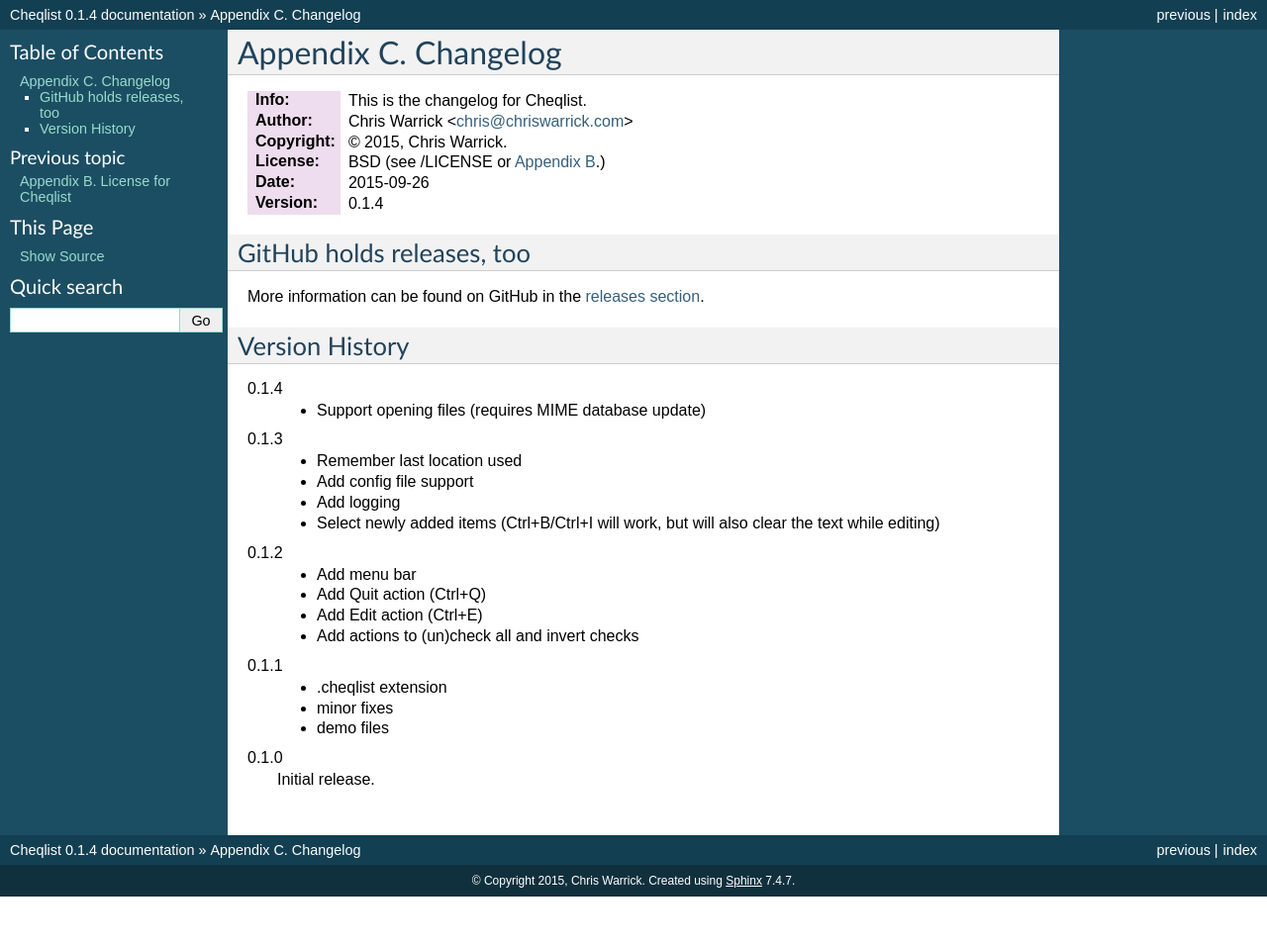
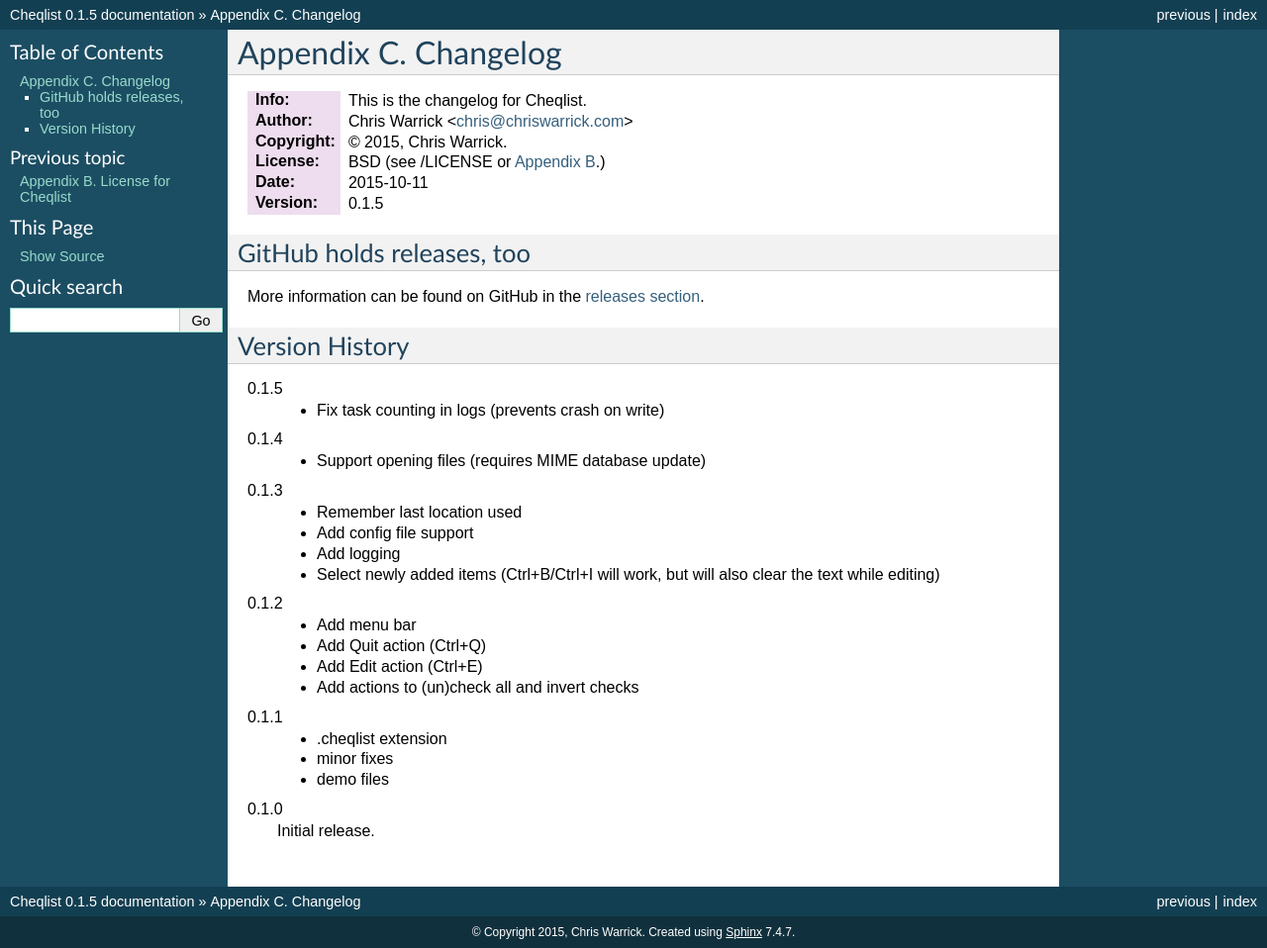
Before and after one commit to Kwpolska/cheqlist, a Sphinx documentation site: the page built from docs/CHANGELOG.rst, in a window 1280 px wide. Shown: the whole page at 99% size. Built offline with Sphinx 7.4.7, drawn with Linux system fonts in a browser that asks for light colours; before the commit the page ends 906 px from its top, so only the background shows below that.

Commit message:
v0.1.5: fix task counting in logs
Signed-off-by: Chris Warrick <kwpolska@gmail.com>

```diff
--- a/CONTRIBUTING.rst
+++ b/CONTRIBUTING.rst
@@ -5,8 +5,8 @@
 :Author: Chris Warrick <chris@chriswarrick.com>
 :Copyright: © 2015, Chris Warrick.
 :License: BSD (see /LICENSE or :doc:`Appendix B <LICENSE>`.)
-:Date: 2015-09-26
-:Version: 0.1.4
+:Date: 2015-10-11
+:Version: 0.1.5
 
 .. index:: contributing
 
--- a/README.rst
+++ b/README.rst
@@ -4,8 +4,8 @@
 :Info: This is the README file for Cheqlist.
 :Author: Chris Warrick <chris@chriswarrick.com>
 :Copyright: © 2015, Chris Warrick.
-:Date: 2015-09-26
-:Version: 0.1.4
+:Date: 2015-10-11
+:Version: 0.1.5
 
 PURPOSE
 -------
--- a/cheqlist/__init__.py
+++ b/cheqlist/__init__.py
@@ -1,5 +1,5 @@
 # -*- encoding: utf-8 -*-
-# Cheqlist v0.1.4
+# Cheqlist v0.1.5
 # A simple Qt checklist.
 # Copyright © 2015, Chris Warrick.
 # All rights reserved.
@@ -50,7 +50,7 @@
     import ConfigParser as configparser
 
 __title__ = 'Cheqlist'
-__version__ = '0.1.4'
+__version__ = '0.1.5'
 __author__ = 'Chris Warrick'
 __license__ = '3-clause BSD'
 __docformat__ = 'restructuredtext en'
--- a/docs/CHANGELOG.rst
+++ b/docs/CHANGELOG.rst
@@ -5,8 +5,8 @@
 :Author: Chris Warrick <chris@chriswarrick.com>
 :Copyright: © 2015, Chris Warrick.
 :License: BSD (see /LICENSE or :doc:`Appendix B <LICENSE>`.)
-:Date: 2015-09-26
-:Version: 0.1.4
+:Date: 2015-10-11
+:Version: 0.1.5
 
 .. index:: CHANGELOG
 
@@ -18,6 +18,9 @@
 
 Version History
 ===============
+
+0.1.5
+    * Fix task counting in logs (prevents crash on write)
 
 0.1.4
     * Support opening files (requires MIME database update)
--- a/docs/CONTRIBUTING.rst
+++ b/docs/CONTRIBUTING.rst
@@ -5,8 +5,8 @@
 :Author: Chris Warrick <chris@chriswarrick.com>
 :Copyright: © 2015, Chris Warrick.
 :License: BSD (see /LICENSE or :doc:`Appendix B <LICENSE>`.)
-:Date: 2015-09-26
-:Version: 0.1.4
+:Date: 2015-10-11
+:Version: 0.1.5
 
 .. index:: contributing
 
--- a/docs/LICENSE.rst
+++ b/docs/LICENSE.rst
@@ -5,8 +5,8 @@
 :Author: Chris Warrick <chris@chriswarrick.com>
 :Copyright: © 2015, Chris Warrick.
 :License: BSD (see /LICENSE or :doc:`Appendix B <LICENSE>`.)
-:Date: 2015-09-26
-:Version: 0.1.4
+:Date: 2015-10-11
+:Version: 0.1.5
 
 .. index:: LICENSE
 
--- a/docs/README.rst
+++ b/docs/README.rst
@@ -4,8 +4,8 @@
 :Info: This is the README file for Cheqlist.
 :Author: Chris Warrick <chris@chriswarrick.com>
 :Copyright: © 2015, Chris Warrick.
-:Date: 2015-09-26
-:Version: 0.1.4
+:Date: 2015-10-11
+:Version: 0.1.5
 
 PURPOSE
 -------
--- a/docs/conf.py
+++ b/docs/conf.py
@@ -48,9 +48,9 @@
 # built documents.
 #
 # The short X.Y version.
-version = '0.1.4'
+version = '0.1.5'
 # The full version, including alpha/beta/rc tags.
-release = '0.1.4'
+release = '0.1.5'
 
 # The language for content autogenerated by Sphinx. Refer to documentation
 # for a list of supported languages.
--- a/setup.py
+++ b/setup.py
@@ -4,7 +4,7 @@
 from setuptools import setup
 
 setup(name='cheqlist',
-      version='0.1.4',
+      version='0.1.5',
       description='A simple Qt checklist.',
       keywords='cheqlist',
       author='Chris Warrick',
```
Also changed, not shown: CHANGELOG.rst (+5 -2 lines), 4 other files.
